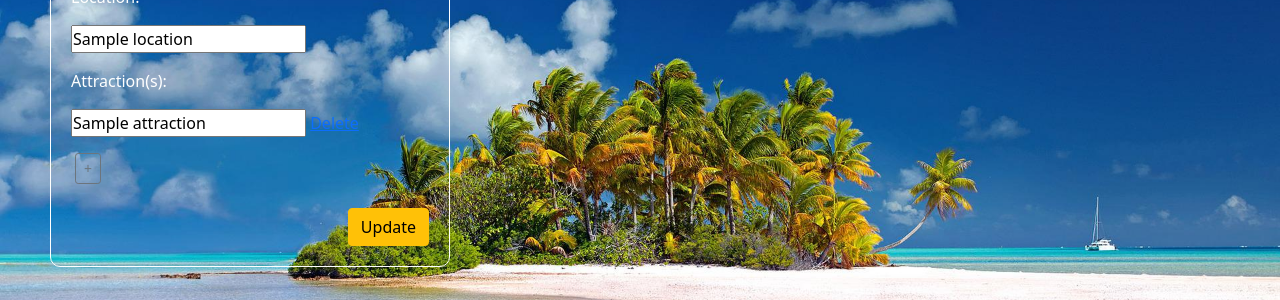
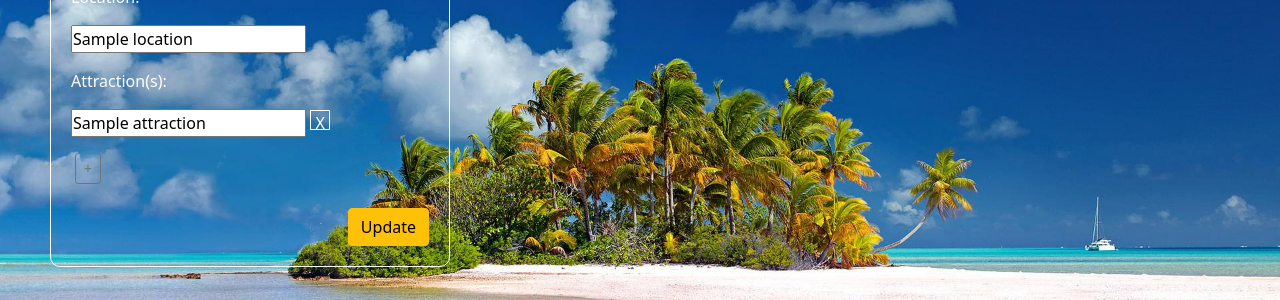
Before and after one commit to SelenaHoai/Adventure_Awaits, a Flask app: template flask_app/templates/location_update.html in a window 1280 px wide. Shown: the part 202-502 px from the top of the page. Run offline with Flask 2, Linux system fonts and the light colour scheme; the template is opened without the code that fills it: most values are stand-ins (such as "Sample title", 1, 10 or a date in 2020).

Commit message:
table radius

```diff
--- a/flask_app/controllers/controller_location.py
+++ b/flask_app/controllers/controller_location.py
@@ -54,7 +54,7 @@ def location_delete(id):
 
 @app.route('/locations/create', methods=['post'])
 def loc_att_create():
-    loc_id = model_location.Location.save({ 'name': request.form['l_name'], 'user_id': 1 })
+    loc_id = model_location.Location.save({ 'name': request.form['l_name'], 'user_id':session['uuid']})
     model_attraction.Attraction.save_mult(request.form,loc_id)
     return redirect("/user/dashboard")
 
--- a/flask_app/static/css/style.css
+++ b/flask_app/static/css/style.css
@@ -106,7 +106,7 @@ body {
     /* border-collapse: collapse; */
     /* height: 500px; */
     width: 600px;
-    height: 300px;
+    /* height: 300px; */
 
 }
 
@@ -256,4 +256,14 @@ body {
     color: white;
 }
 
+#loc_delete_btn {
+    text-decoration: none;
+    color: white;
+    height: 20px;
+    width: 20px;
+    /* padding-bottom: 10px; */
+    border: 1px solid white;
+    text-align: center;
+}
+
 /************* Plan A Trip **************/
--- a/flask_app/templates/location_update.html
+++ b/flask_app/templates/location_update.html
@@ -43,7 +43,7 @@
                         <p><label for="l_name">Attraction(s):</label></p>
                         <p>
                             <input type="text" name="name_{{attraction.id}}" class="" value="{{ attraction.name }}">
-                            <a href="/attractions/delete/{{attraction.id}}/{{location.id}}">Delete</a>
+                            <a type="button" id="loc_delete_btn" href="/attractions/delete/{{attraction.id}}/{{location.id}}">X</a>
                         </p>
                         {% endfor %}
                     </div>
```
